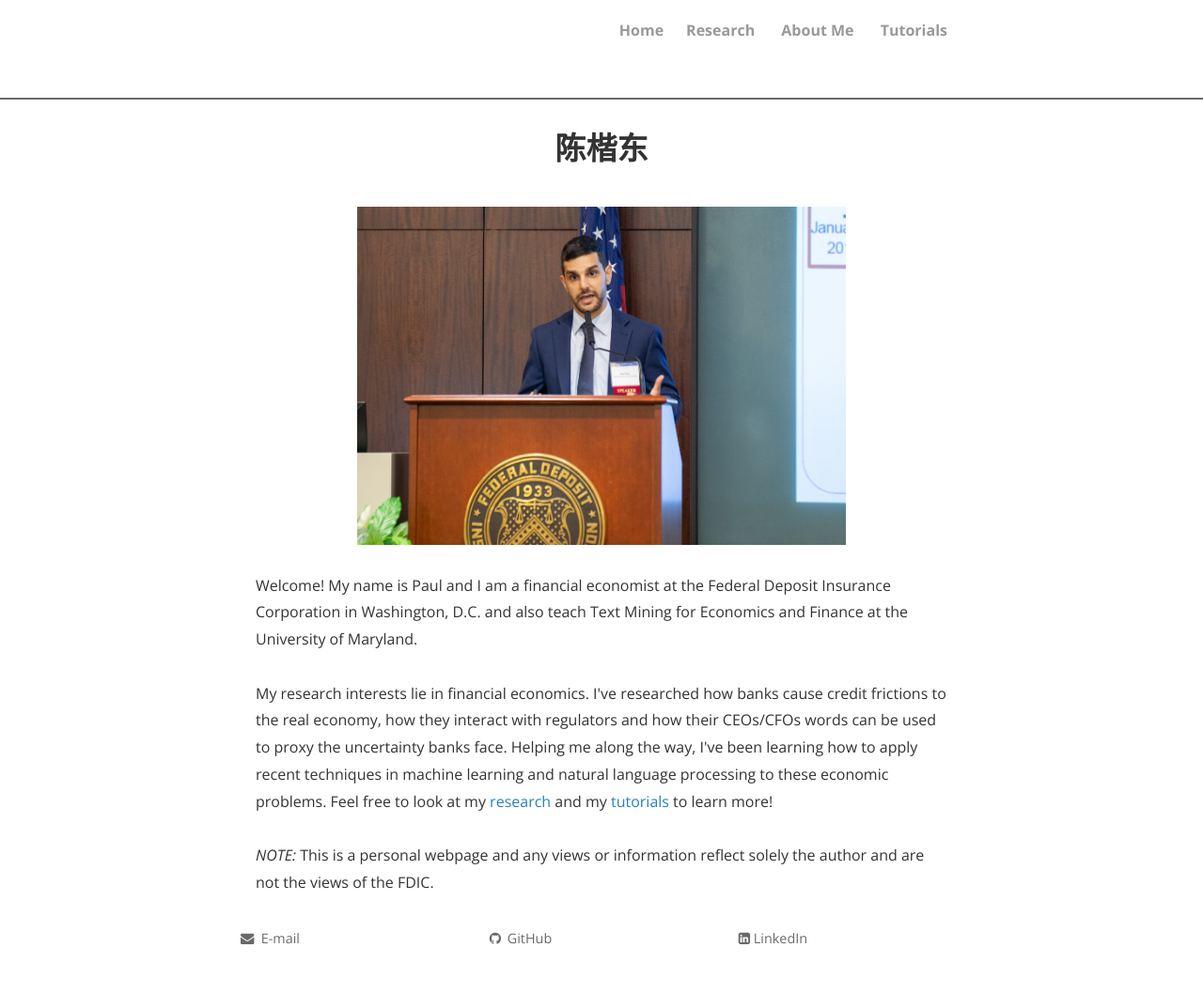
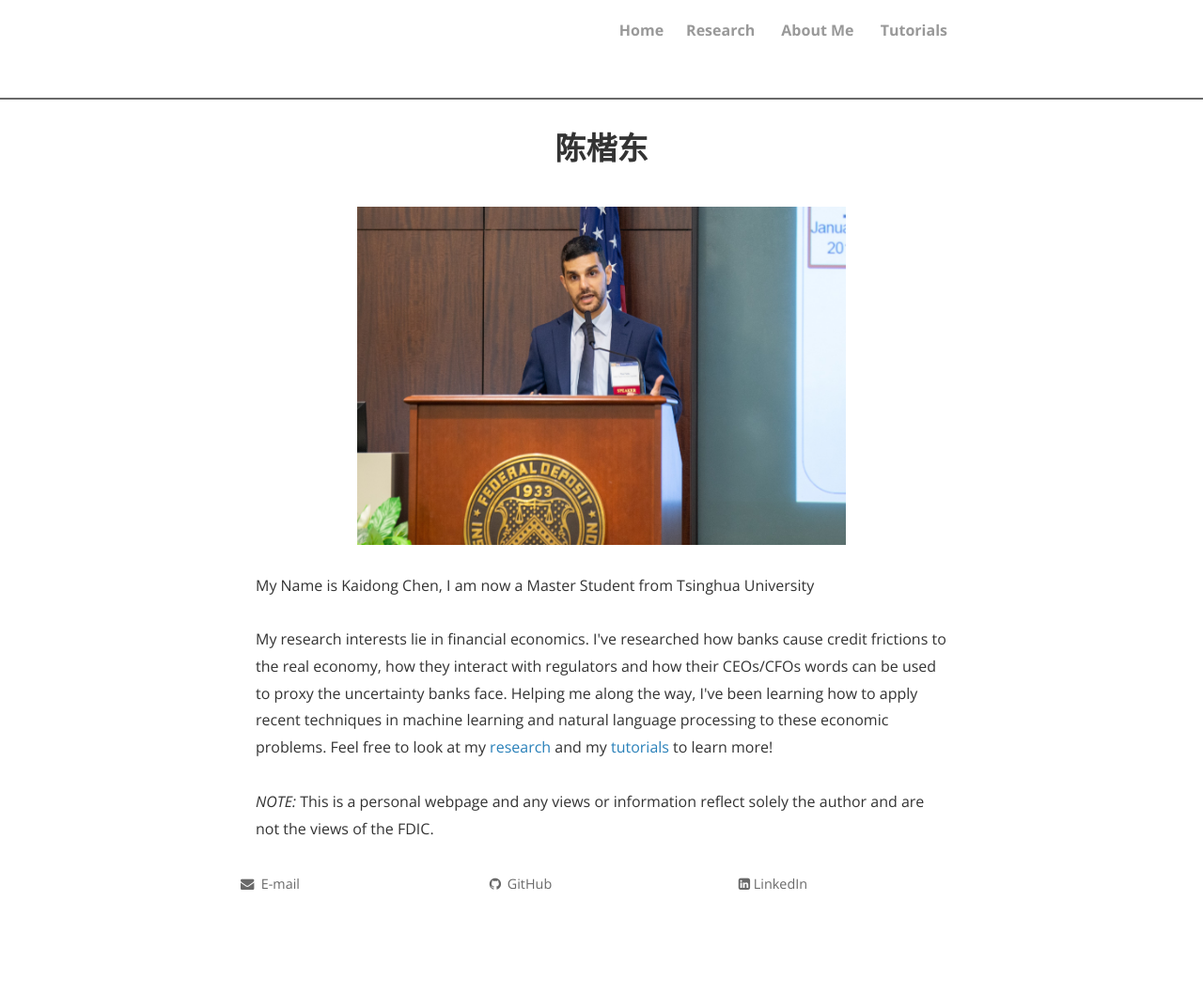
Before and after one commit to Kaidong-THU/kaidongchen.github.io, a Jekyll site: the page built from index.html, in a window 1280 px wide. Shown: the whole page at 94% size. Built offline with Jekyll 4.4.1, drawn with Linux system fonts in a browser that asks for light colours; nearby versions of some CDN libraries; the list of posts is cut into pages by our own code; comment, search, counter and statistics services are not loaded; a style sheet for code colours, icons or effects is not loaded; after the commit the page ends 1001 px from its top, so only the background shows below that.

Commit message:
继续尝试改Index

```diff
--- a/index.html
+++ b/index.html
@@ -15,7 +15,7 @@ title: 陈楷东
 
 <img src="profile_picture.jpg" alt="Paul Soto pic" style="width:520px;height:360px;" title="Paul Soto"; algin="middle">
 <br>
-Welcome! My name is Paul and I am a financial economist at the Federal Deposit Insurance Corporation in Washington, D.C.  and also teach Text Mining for Economics and Finance at the University of Maryland.
+My Name is Kaidong Chen, I am now a Master Student from Tsinghua University
 
 <br><br>
 My research interests lie in financial economics. I've researched how banks cause credit frictions to the real economy, how they interact with regulators and how their CEOs/CFOs words can be used to proxy the uncertainty banks face. Helping me along the way, I've been learning how to apply recent techniques in machine learning and natural language processing to these economic problems. Feel free to look at my <a href="https://pesoto.github.io/research" target="_self">research</a> and my <a href="https://pesoto.github.io/research" target="_self">tutorials</a> to learn more!
```
